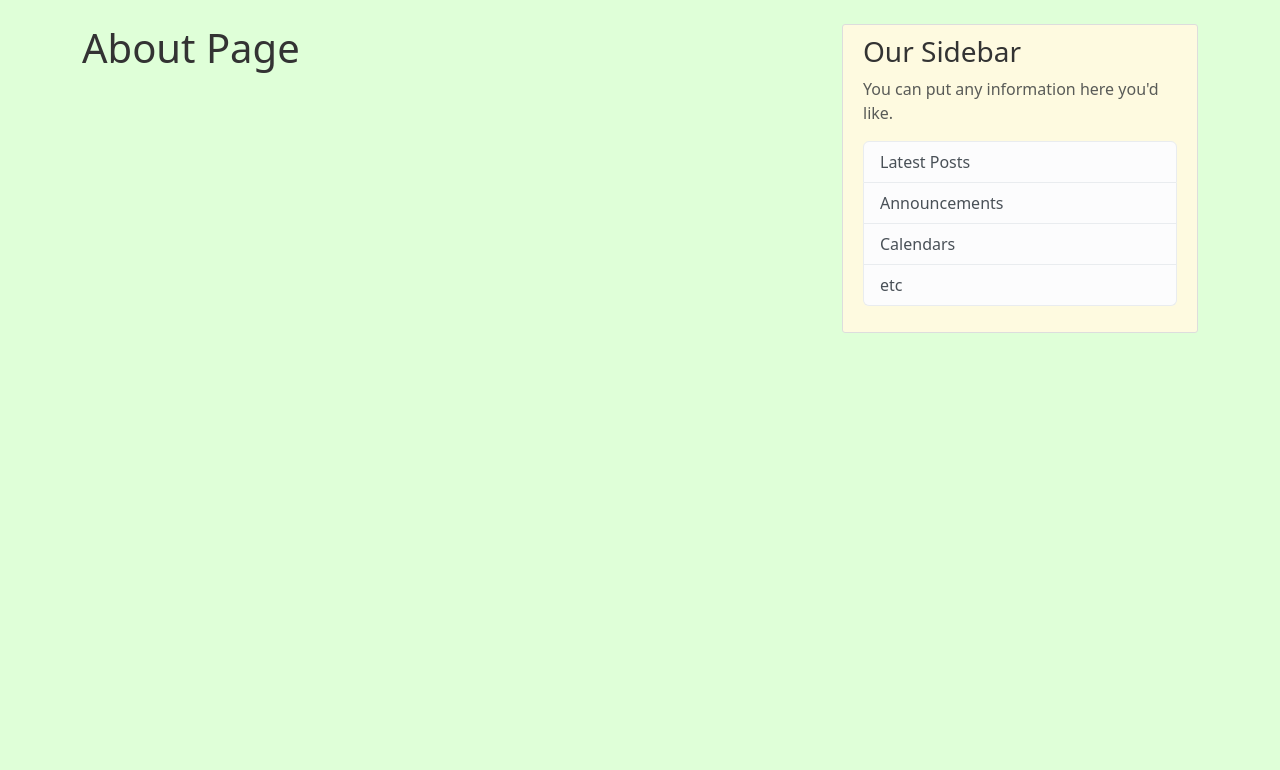
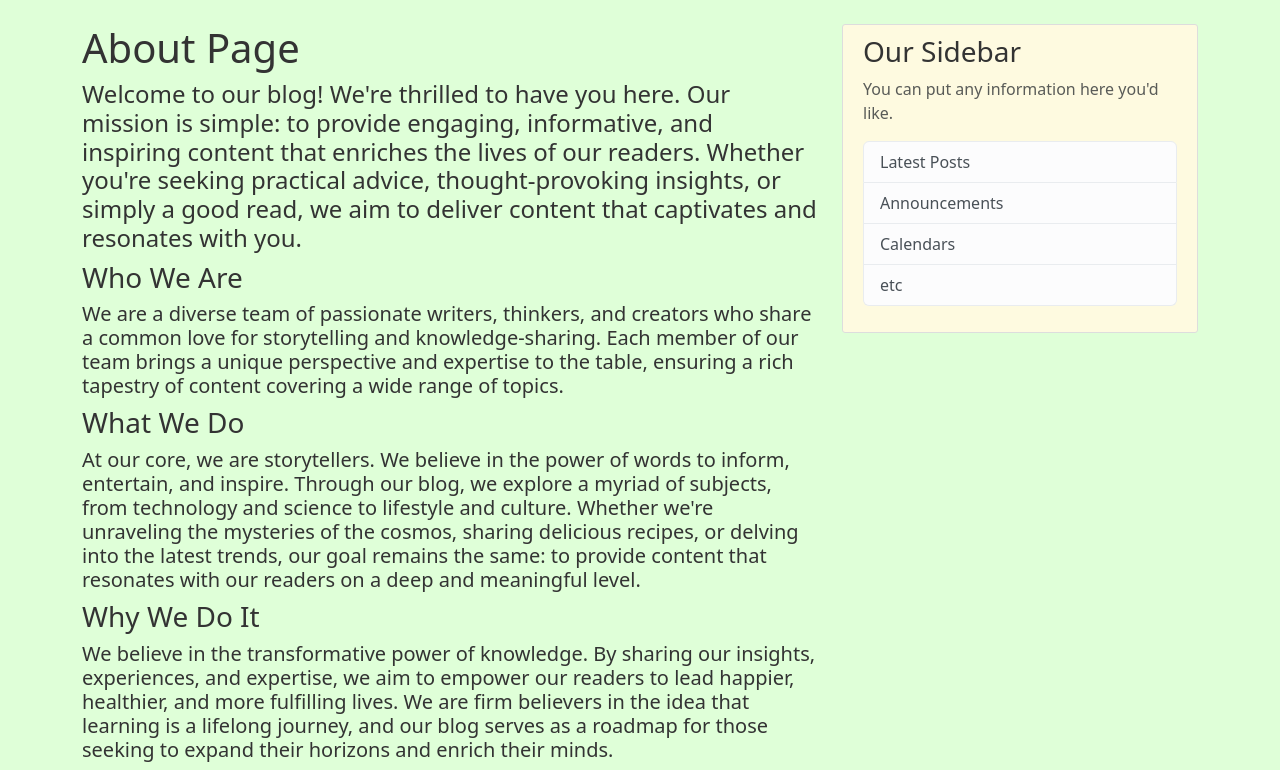
Before and after one commit to Akhmadjon1/Django-project, a Django app: page /about/ in a window 1280 px wide. Shown: the part 56-826 px from the top of the page. Before the commit the page ends 389 px from the top, so only its background shows below. Run offline with Django 3.2, Linux system fonts and the light colour scheme.

Commit message:
change about page

```diff
--- a/blog/templates/blog/about.html
+++ b/blog/templates/blog/about.html
@@ -1,4 +1,40 @@
-{% extends 'blog/base.html' %}
-{% block content %}
-    <h1>About Page</h1>
+{% extends 'blog/base.html' %} {% block content %}
+<h1>About Page</h1>
+<h4>
+  Welcome to our blog! We're thrilled to have you here. Our mission is simple:
+  to provide engaging, informative, and inspiring content that enriches the
+  lives of our readers. Whether you're seeking practical advice,
+  thought-provoking insights, or simply a good read, we aim to deliver content
+  that captivates and resonates with you.
+</h4>
+
+<h3>Who We Are</h3>
+
+<h5>
+  We are a diverse team of passionate writers, thinkers, and creators who share
+  a common love for storytelling and knowledge-sharing. Each member of our team
+  brings a unique perspective and expertise to the table, ensuring a rich
+  tapestry of content covering a wide range of topics.
+</h5>
+
+<h3>What We Do</h3>
+
+<h5>
+  At our core, we are storytellers. We believe in the power of words to inform,
+  entertain, and inspire. Through our blog, we explore a myriad of subjects,
+  from technology and science to lifestyle and culture. Whether we're unraveling
+  the mysteries of the cosmos, sharing delicious recipes, or delving into the
+  latest trends, our goal remains the same: to provide content that resonates
+  with our readers on a deep and meaningful level.
+</h5>
+
+<h3>Why We Do It</h3>
+
+<h5>
+  We believe in the transformative power of knowledge. By sharing our insights,
+  experiences, and expertise, we aim to empower our readers to lead happier,
+  healthier, and more fulfilling lives. We are firm believers in the idea that
+  learning is a lifelong journey, and our blog serves as a roadmap for those
+  seeking to expand their horizons and enrich their minds.
+</h5>
 {% endblock content%}
```
Also changed, not shown: db.sqlite3.
